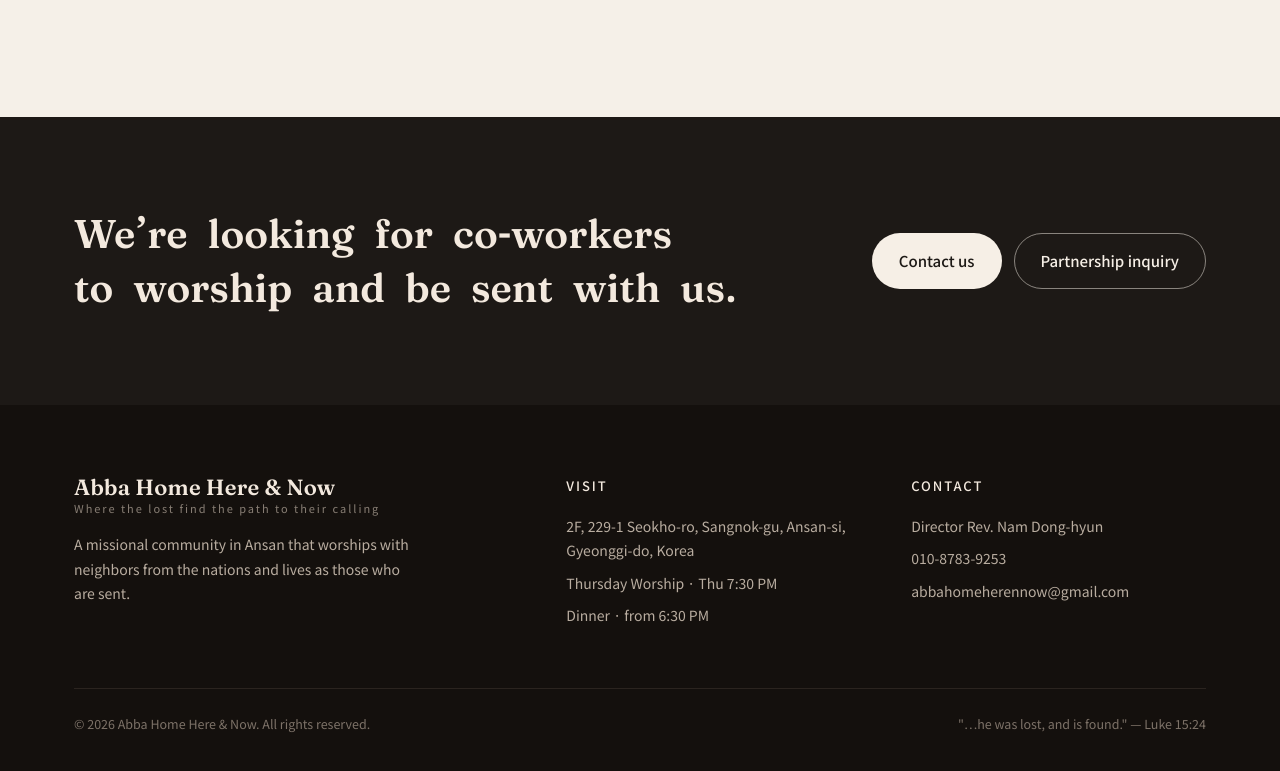
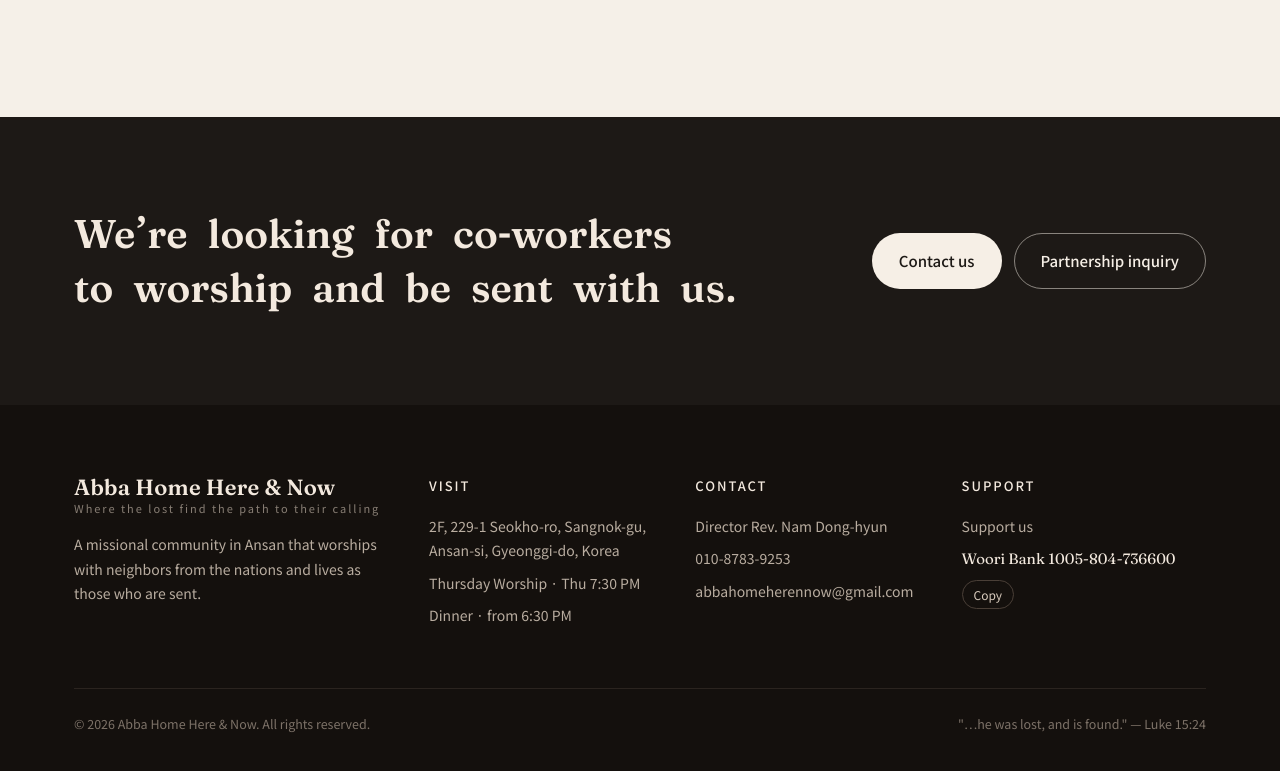
Before and after one commit to junghmmm/Abba-Home, a plain HTML site: page index.html in a window 1280 px wide. Shown: the part 5371-6142 px from the top of the page. Drawn offline with Linux system fonts and the light colour scheme.

Commit message:
Add donation account to footer

```diff
--- a/i18n.js
+++ b/i18n.js
@@ -250,14 +250,14 @@ window.I18N = {
   "c.email": { en: "Email", zh: "邮箱", fr: "E-mail", si: "ඊමේල්" },
   "c.time": { en: "Every Thursday, 7:30 PM", zh: "每周四 晚上 7:30", fr: "Chaque jeudi à 19h30", si: "සෑම බ්‍රහස්පතින්දාවකම ප.ව. 7:30" },
   "c.meal": { en: "Dinner served from 6:30 PM", zh: "18:30 起提供晚餐", fr: "Repas offert dès 18h30", si: "ප.ව. 6:30 සිට රාත්‍රී ආහාර" },
-  "c.sup.h": { en: "Support us", zh: "支持我们", fr: "Nous soutenir", si: "අපට සහාය වන්න" },
+  "c.sup.h": { ko: "후원 안내", en: "Support us", zh: "支持我们", fr: "Nous soutenir", si: "අපට සහාය වන්න" },
   "c.sup.p": {
     en: "Your prayers and gifts support the table and worship that serve our multicultural neighbors, and help raise up children and leaders.",
     zh: "您的代祷与奉献将用于服事多元文化邻舍的餐桌与敬拜，以及培育孩子和领袖。",
     fr: "Vos prières et vos dons soutiennent les repas et le culte au service de nos voisins multiculturels, ainsi que la formation des enfants et des leaders.",
     si: "ඔබේ යාච්ඤා සහ පරිත්‍යාග, බහු සංස්කෘතික අසල්වැසියන්ට සේවය කරන ආහාර මේසයටත් නමස්කාරයටත්, දරුවන් සහ නායකයන් ගොඩනැංවීමටත් යොදා ගැනේ."
   },
-  "c.bank": { en: "Woori Bank 1005-804-736600", zh: "友利银行 1005-804-736600", fr: "Woori Bank 1005-804-736600", si: "වූරි බැංකුව 1005-804-736600" },
+  "c.bank": { ko: "우리은행 1005-804-736600", en: "Woori Bank 1005-804-736600", zh: "友利银行 1005-804-736600", fr: "Woori Bank 1005-804-736600", si: "වූරි බැංකුව 1005-804-736600" },
   "copy": { ko: "복사", en: "Copy", zh: "复制", fr: "Copier", si: "පිටපත් කරන්න" },
   "copied": { ko: "복사됨", en: "Copied", zh: "已复制", fr: "Copié", si: "පිටපත් විය" },
   "c.map": { en: "View on Naver Map →", zh: "在 Naver 地图中查看 →", fr: "Voir sur Naver Map →", si: "Naver සිතියමේ බලන්න →" },
--- a/main.js
+++ b/main.js
@@ -116,6 +116,13 @@
             <li>${esc(t("leader.title"))} ${esc(t("leader.name"))}</li>
             <li><a href="tel:${S.phone.replace(/-/g, "")}">${esc(S.phone)}</a></li>
             <li><a href="mailto:${S.email}">${esc(S.email)}</a></li>
+          </ul>
+        </div>
+        <div>
+          <h5>SUPPORT</h5>
+          <ul>
+            <li>${esc(t("c.sup.h"))}</li>
+            <li class="foot-acct"><span>${esc(t("c.bank"))}</span><button class="foot-copy" data-copy="1005804736600">${esc(t("copy"))}</button></li>
           </ul>
         </div>
       </div>
--- a/style.css
+++ b/style.css
@@ -262,7 +262,7 @@ section{padding:120px 0}
 
 /* footer */
 footer{background:#14100d;color:#b9ada0;padding:70px 0 40px;font-size:14px}
-.foot-grid{display:grid;grid-template-columns:1.5fr 1fr 1fr;gap:50px}
+.foot-grid{display:grid;grid-template-columns:1.4fr 1fr 1fr 1.1fr;gap:44px}
 .foot-grid .brand b{color:#f3e9de;font-size:22px}
 .foot-grid .brand small{color:#b9ada0}
 .foot-grid h5{color:#f3e9de;font-size:13px;letter-spacing:.15em;font-weight:500;margin-bottom:16px}
@@ -341,3 +341,8 @@ html:lang(si) body{line-height:1.85}
 html:lang(si) .hero h1,html:lang(si) .vision h2{font-size:clamp(32px,5.4vw,68px);line-height:1.3}
 html:lang(fr) .hero h1,html:lang(en) .hero h1{font-size:clamp(38px,6.2vw,84px)}
 @media (max-width:760px){.menu{margin-left:0}.lang{margin-left:auto}.lang-btn{padding:6px 10px}}
+
+.foot-acct{display:flex;flex-wrap:wrap;align-items:center;gap:8px;color:#f3e9de;font-family:var(--en);font-size:15px}
+.foot-copy{background:none;border:1px solid #4a3f37;color:#d8cbbd;border-radius:99px;padding:3px 11px;font-size:12px;font-family:var(--sans)}
+.foot-copy:hover{border-color:#f3e9de;color:#fff}
+@media (max-width:960px) and (min-width:761px){.foot-grid{grid-template-columns:1fr 1fr}}
```
